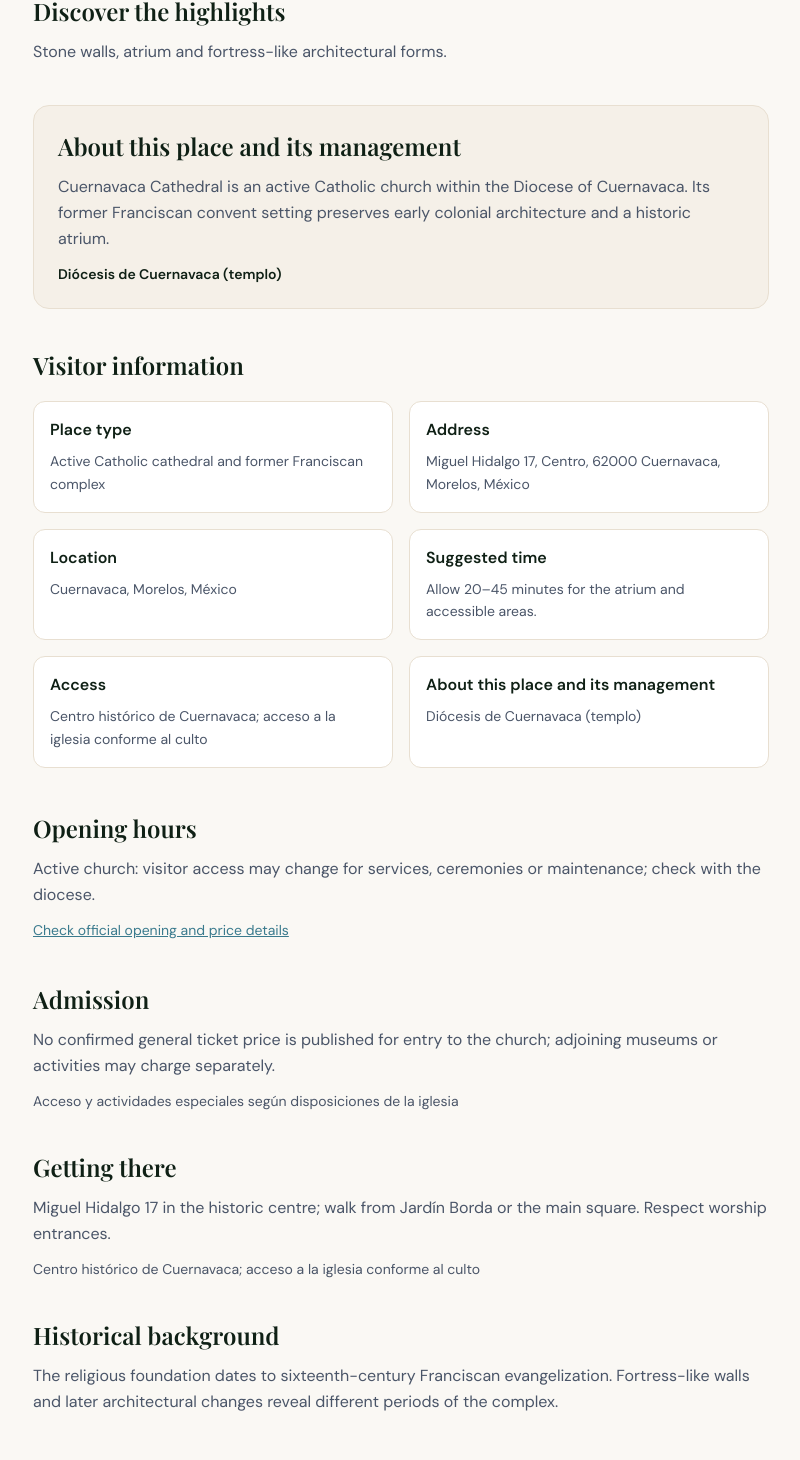
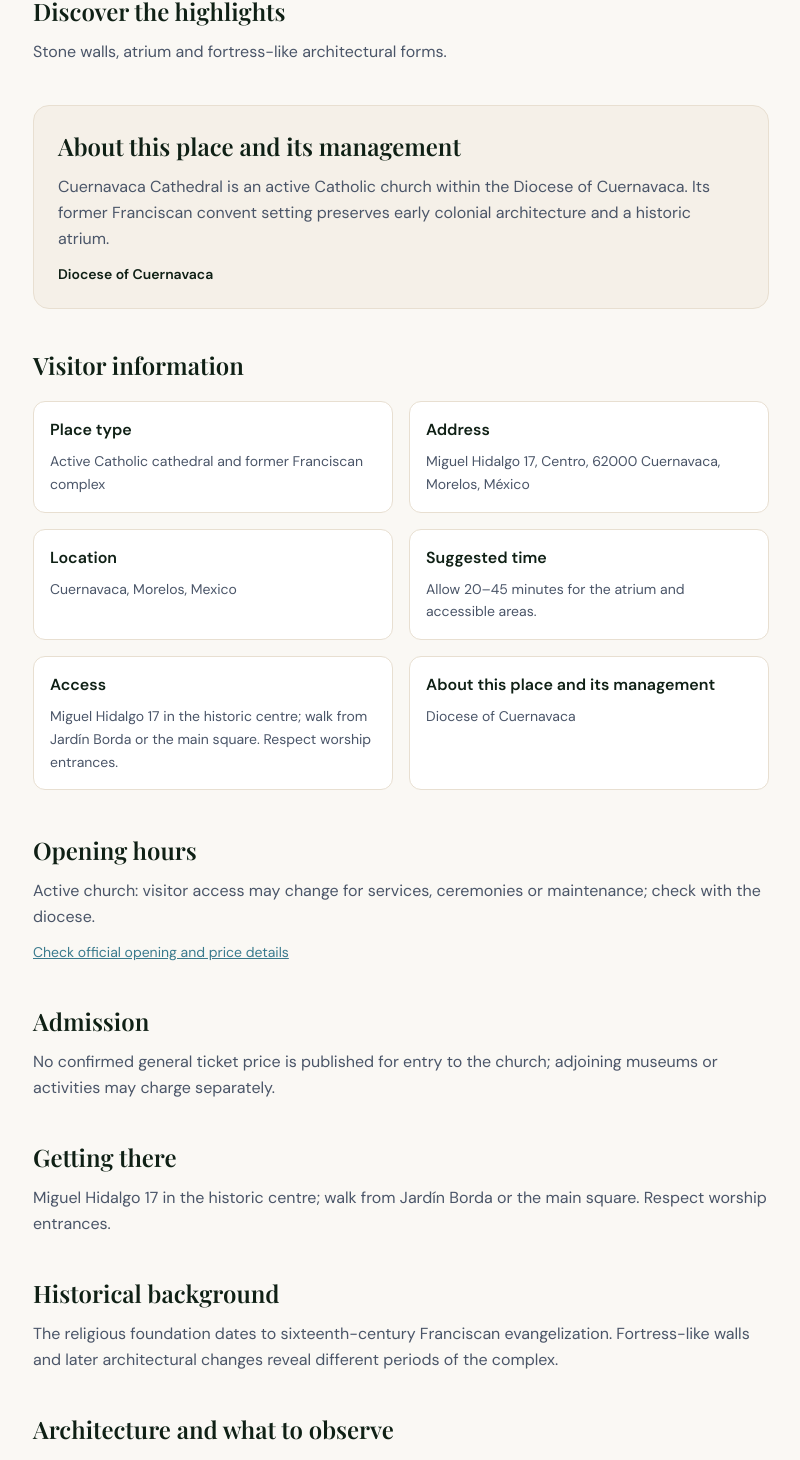
Before and after one commit to n20186005-hash/zempoalanationalpark, a Next.js app: page /en/nearby/catedral-cuernavaca in a window 1280 px wide. Shown: the part 1269-2729 px from the top of the page, without its empty margins (239-1039 px from the left). Built offline with nearby package versions, Linux system fonts and the light colour scheme; a web font is replaced by a local one.

Commit message:
Fix multilingual labels, attraction photos and accessible navigation

```diff
--- a/src/app/[locale]/nearby/[slug]/page.tsx
+++ b/src/app/[locale]/nearby/[slug]/page.tsx
@@ -10,6 +10,19 @@ const wording = {
   es: { home: 'Inicio', nearby: 'Lugares cercanos', info: 'Información básica', type: 'Tipo de atractivo', address: 'Dirección', access: 'Acceso', manager: 'Acerca del lugar y su administración', open: 'Horarios', fee: 'Tarifas', transport: 'Cómo llegar', feature: 'Descubre sus atractivos', walk: 'Recorrido recomendado', photo: 'Puntos para fotografiar', advice: 'Consejos de visita', stay: 'Alojamiento cercano', reviews: 'Opiniones', reviewText: 'Lee las experiencias y valoraciones de los visitantes en la ficha de este lugar en Google Maps.', source: 'Fuente de información', map: 'Ver este lugar en Google Maps', regional: 'Esta visita se realiza por separado de las lagunas del parque nacional.', history: 'Contexto histórico', detail: 'Arquitectura, paisaje y detalles', faq: 'Preguntas frecuentes', route: 'Paseo paso a paso', explore: 'Explora el lugar', tips: 'Planifica la visita', duration: 'Tiempo sugerido', location: 'Ubicación', rating: 'Opiniones en Google Maps', reviewLink: 'Leer opiniones', guide: 'Guía de acceso y dirección', official: 'Consultar fuente de horarios y tarifas' },
   en: { home: 'Home', nearby: 'Nearby places', info: 'Visitor information', type: 'Place type', address: 'Address', access: 'Access', manager: 'About this place and its management', open: 'Opening hours', fee: 'Admission', transport: 'Getting there', feature: 'Discover the highlights', walk: 'Suggested visit', photo: 'Photography viewpoints', advice: 'Visitor tips', stay: 'Where to stay', reviews: 'Visitor reviews', reviewText: 'Read visitors’ experiences and ratings on this specific place’s Google Maps listing.', source: 'Information source', map: 'View this place in Google Maps', regional: 'This is a separate excursion from the national park lakes.', history: 'Historical background', detail: 'Architecture and what to observe', faq: 'Frequently asked questions', route: 'Step-by-step walk', explore: 'Explore the place', tips: 'Plan your visit', duration: 'Suggested time', location: 'Location', rating: 'Google Maps reviews', reviewLink: 'Read reviews', guide: 'Directions and location', official: 'Check official opening and price details' },
   zh: { home: '首页', nearby: '周边景点', info: '基本资料', type: '景点类型', address: '具体地址', access: '交通与入口', manager: '关于景点与管理主体', open: '开放时间', fee: '门票与费用', transport: '交通方式', feature: '发现景点魅力', walk: '推荐游览路线', photo: '拍摄机位', advice: '游览须知', stay: '周边住宿', reviews: '游客评价', reviewText: '可通过该景点独立的 Google Maps 地点页面阅读游客体验和评分。', source: '资料来源', map: '在 Google Maps 查看此景点', regional: '这是需要单独安排行程的周边景点，与国家公园湖泊不在同一步行线路。', history: '历史背景', detail: '建筑特色与观察重点', faq: '常见问答', route: '分步游览路线', explore: '探索景点', tips: '游览建议', duration: '建议游览时长', location: '所在地', rating: 'Google Maps 游客评价', reviewLink: '查看评价', guide: '交通指南与位置', official: '核对官方开放与票价信息' }
+};
+
+// The source dataset retains local Spanish access notes; visitor-facing copy uses the selected language.
+const managementNames: Record<string, Record<'es' | 'en' | 'zh', string>> = {
+  'jardin-borda-cuernavaca': { es: 'Centro Cultural Jardín Borda / Secretaría de Cultura de Morelos', en: 'Jardín Borda Cultural Centre / Morelos Ministry of Culture', zh: 'Jardín Borda 文化中心／莫雷洛斯州文化部门' },
+  'teopanzolco-cuernavaca': { es: 'Instituto Nacional de Antropología e Historia (INAH)', en: 'National Institute of Anthropology and History (INAH)', zh: '墨西哥国家人类学与历史研究所（INAH）' },
+  'ex-convento-natividad-tepoztlan': { es: 'INAH (museo) / comunidad parroquial (templo)', en: 'INAH (museum) / parish community (church)', zh: 'INAH（博物馆）／地方堂区（教堂）' },
+  'el-tepozteco': { es: 'INAH, zona arqueológica', en: 'INAH, archaeological site', zh: 'INAH 考古遗址管理部门' },
+  'palacio-de-cortes': { es: 'Instituto Nacional de Antropología e Historia (INAH)', en: 'National Institute of Anthropology and History (INAH)', zh: '墨西哥国家人类学与历史研究所（INAH）' },
+  'catedral-cuernavaca': { es: 'Diócesis de Cuernavaca', en: 'Diocese of Cuernavaca', zh: 'Cuernavaca 天主教教区' },
+  'museo-robert-brady': { es: 'Museo Robert Brady', en: 'Robert Brady Museum', zh: 'Robert Brady 博物馆' },
+  'museo-arte-popular-morelos': { es: 'Museo Morelense de Arte Popular / instituciones culturales de Morelos', en: 'Morelos Folk Art Museum / Morelos cultural institutions', zh: '莫雷洛斯民间艺术博物馆／州文化机构' },
+  'parque-ecologico-chapultepec': { es: 'Administración del Parque Estatal Urbano Barranca de Chapultepec / Gobierno de Morelos', en: 'Chapultepec Urban Ravine State Park administration / Morelos government', zh: 'Chapultepec 州立城市峡谷公园管理处／莫雷洛斯州政府' }
 };
 
 export async function generateMetadata({ params }: { params: Promise<{ locale: string; slug: string }> }): Promise<Metadata> {
@@ -33,11 +46,13 @@ export default async function NearbyPlacePage({ params }: { params: Promise<{ lo
   const editorial = NEARBY_EDITORIAL[slug]?.[l];
   const facts = NEARBY_VISITOR_FACTS[slug];
   const mapUrl = `https://www.google.com/maps/search/?api=1&query=${encodeURIComponent(place.map)}`;
-  const cards = [[t.type, facts?.category[l] || d.title], [t.address, place.address], [t.location, `${place.city}, Morelos, México`], [t.duration, facts?.duration[l] || d.walk], [t.access, place.access], [t.manager, place.manager]];
+  const address = slug === 'palacio-de-cortes' && l !== 'es' ? place.address.replace(' (entrada por Jardín Juárez)', l === 'en' ? ' (entrance via Jardín Juárez)' : '（从 Jardín Juárez 进入）') : place.address;
+  const management = managementNames[slug]?.[l] || place.manager;
+  const cards = [[t.type, facts?.category[l] || d.title], [t.address, address], [t.location, `${place.city}, Morelos, Mexico`], [t.duration, facts?.duration[l] || d.walk], [t.access, facts?.arrival[l] || d.walk], [t.manager, management]];
   const opening = facts?.hours[l] || place.access;
   const transportText = facts?.arrival[l] || place.access;
   const Section = ({ title, children }: { title: string; children: React.ReactNode }) => <section className="mb-10"><h2 className="font-display text-2xl font-semibold mb-3" style={{ color: 'var(--text-primary)' }}>{title}</h2><div className="leading-relaxed" style={{ color: 'var(--text-secondary)' }}>{children}</div></section>;
-  const jsonLd = { '@context': 'https://schema.org', '@type': 'TouristAttraction', name: place.name, description: d.overview, image: place.image, address: { '@type': 'PostalAddress', streetAddress: place.address, addressCountry: 'MX' }, url: `${SITE_URL}/${locale}/nearby/${slug}`, hasMap: mapUrl };
+  const jsonLd = { '@context': 'https://schema.org', '@type': 'TouristAttraction', name: place.name, description: d.overview, image: place.image, address: { '@type': 'PostalAddress', streetAddress: address, addressCountry: 'MX' }, url: `${SITE_URL}/${locale}/nearby/${slug}`, hasMap: mapUrl };
   return <main className="section-padding" style={{ paddingTop: '7rem' }}>
     <script type="application/ld+json" dangerouslySetInnerHTML={{ __html: JSON.stringify(jsonLd).replace(/</g, '\\u003c') }} />
     <article className="max-w-3xl mx-auto px-4">
@@ -49,11 +64,11 @@ export default async function NearbyPlacePage({ params }: { params: Promise<{ lo
       <Section title={t.explore}><p>{d.overview}</p></Section>
       <Section title={t.tips}><p>{d.walk}</p><p className="mt-3">{facts?.duration[l]}</p></Section>
       <Section title={t.feature}><p>{d.highlights}</p></Section>
-      <section className="rounded-2xl p-6 mb-10" style={{ background: 'var(--bg-tertiary)', border: '1px solid var(--border-color)' }}><h2 className="font-display text-2xl font-semibold mb-3" style={{ color: 'var(--text-primary)' }}>{t.manager}</h2><p className="leading-relaxed" style={{ color: 'var(--text-secondary)' }}>{editorial?.about || d.overview}</p><p className="mt-3 text-sm font-semibold" style={{ color: 'var(--text-primary)' }}>{place.manager}</p></section>
+      <section className="rounded-2xl p-6 mb-10" style={{ background: 'var(--bg-tertiary)', border: '1px solid var(--border-color)' }}><h2 className="font-display text-2xl font-semibold mb-3" style={{ color: 'var(--text-primary)' }}>{t.manager}</h2><p className="leading-relaxed" style={{ color: 'var(--text-secondary)' }}>{editorial?.about || d.overview}</p><p className="mt-3 text-sm font-semibold" style={{ color: 'var(--text-primary)' }}>{management}</p></section>
       <section className="mb-11"><h2 className="font-display text-2xl font-semibold mb-5" style={{ color: 'var(--text-primary)' }}>{t.info}</h2><dl className="grid sm:grid-cols-2 gap-4">{cards.map(([key,value]) => <div key={key} className="rounded-xl p-4" style={{ background: 'var(--card-bg)', border: '1px solid var(--border-color)' }}><dt className="font-semibold mb-2">{key}</dt><dd className="text-sm leading-relaxed" style={{ color: 'var(--text-secondary)' }}>{value}</dd></div>)}</dl></section>
       <Section title={t.open}><p>{opening}</p><a className="underline text-sm mt-3 inline-block" href={facts?.reference || place.source} target="_blank" rel="noopener noreferrer" style={{ color: 'var(--accent)' }}>{t.official}</a></Section>
-      <Section title={t.fee}><p>{facts?.fee[l] || place.admission}</p><p className="text-sm mt-3">{place.admission}</p></Section>
-      <Section title={t.transport}><p>{transportText}</p><p className="mt-3 text-sm">{place.access}</p></Section>
+      <Section title={t.fee}><p>{facts?.fee[l] || place.admission}</p></Section>
+      <Section title={t.transport}><p>{transportText}</p></Section>
       {editorial && <div className="space-y-10 mb-10">
         <section><h2 className="font-display text-2xl font-semibold mb-3" style={{ color: 'var(--text-primary)' }}>{t.history}</h2><p className="leading-relaxed" style={{ color: 'var(--text-secondary)' }}>{editorial.history}</p></section>
         <section><h2 className="font-display text-2xl font-semibold mb-3" style={{ color: 'var(--text-primary)' }}>{t.detail}</h2><p className="leading-relaxed" style={{ color: 'var(--text-secondary)' }}>{editorial.details}</p></section>
@@ -64,7 +79,7 @@ export default async function NearbyPlacePage({ params }: { params: Promise<{ lo
       <Section title={t.photo}><p>{d.photo}</p></Section>
       <Section title={t.stay}><p>{place.stay}</p></Section>
       <section className="mb-10"><h2 className="font-display text-2xl font-semibold mb-3" style={{ color: 'var(--text-primary)' }}>{t.reviews}</h2><p className="mb-3" style={{ color: 'var(--text-secondary)' }}>{t.reviewText}</p><a className="underline" href={mapUrl} target="_blank" rel="noopener noreferrer" style={{ color: 'var(--accent)' }}>{t.reviewLink} · {place.name}</a></section>
-      <section className="rounded-2xl p-6" style={{ background: 'var(--bg-tertiary)' }}><h2 className="font-display text-2xl font-semibold mb-3" style={{ color: 'var(--text-primary)' }}>{t.guide}</h2><p className="mb-3">{place.address}</p><p className="mb-3 text-sm" style={{ color: 'var(--text-secondary)' }}>{transportText}</p><a className="underline" href={mapUrl} target="_blank" rel="noopener noreferrer" style={{ color: 'var(--accent)' }}>{t.map}</a><p className="mt-4 text-sm"><a className="underline" href={place.source} target="_blank" rel="noopener noreferrer">{t.source}</a></p></section>
+      <section className="rounded-2xl p-6" style={{ background: 'var(--bg-tertiary)' }}><h2 className="font-display text-2xl font-semibold mb-3" style={{ color: 'var(--text-primary)' }}>{t.guide}</h2><p className="mb-3">{address}</p><p className="mb-3 text-sm" style={{ color: 'var(--text-secondary)' }}>{transportText}</p><a className="underline" href={mapUrl} target="_blank" rel="noopener noreferrer" style={{ color: 'var(--accent)' }}>{t.map}</a><p className="mt-4 text-sm"><a className="underline" href={place.source} target="_blank" rel="noopener noreferrer">{t.source}</a></p></section>
     </article>
   </main>;
 }
```
